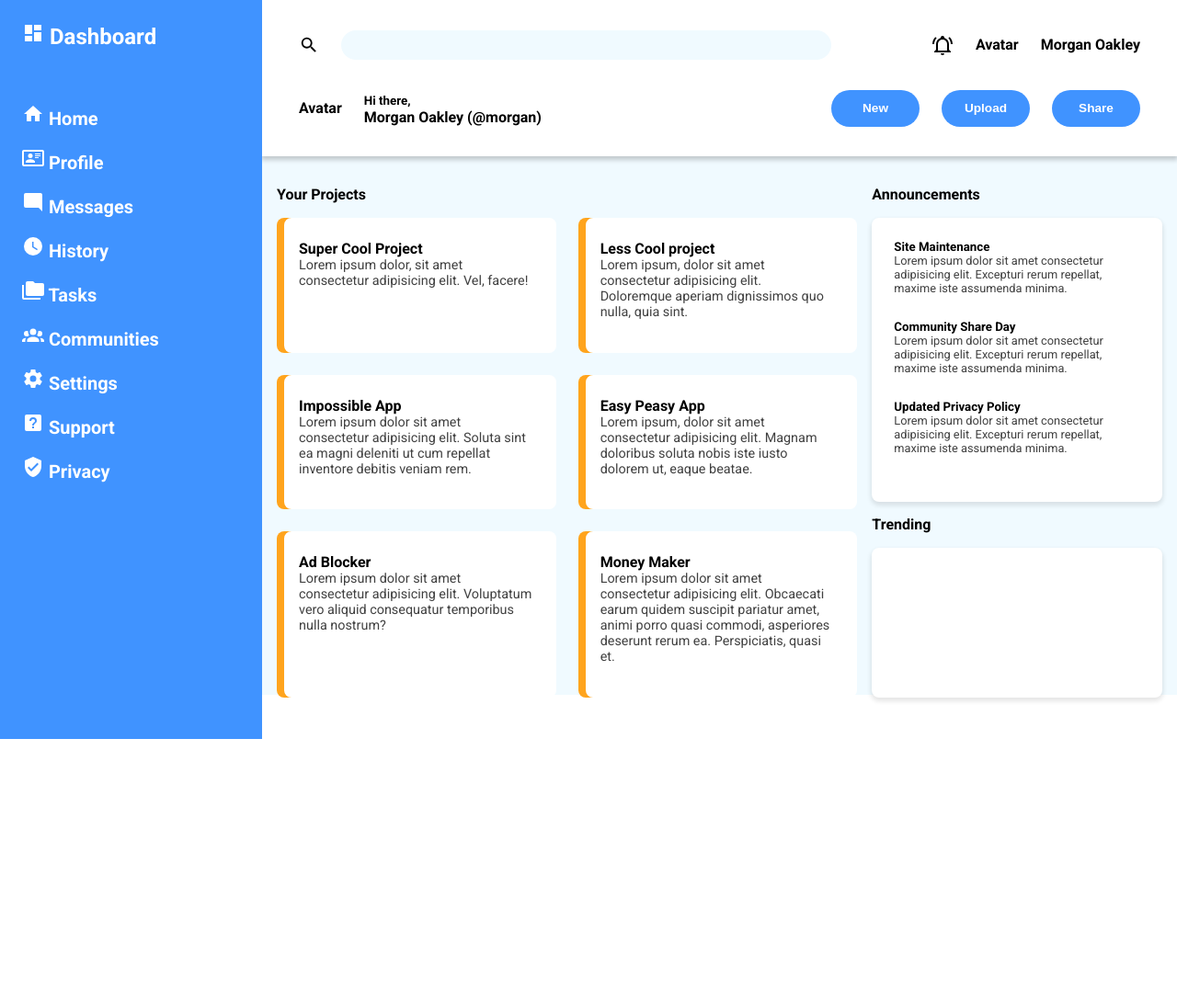
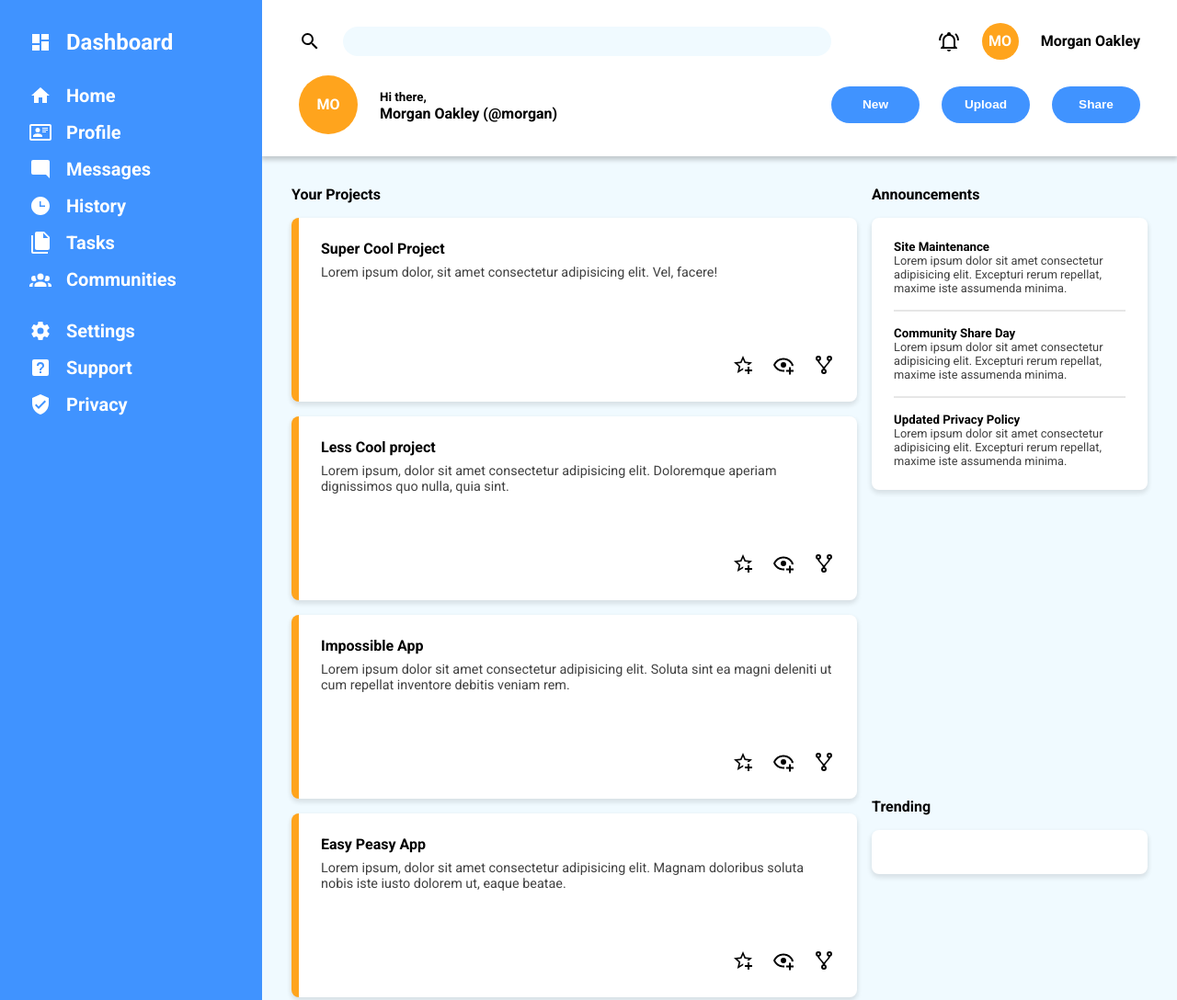
Before and after one commit to pablomattot/admin-dashboard, a plain HTML site: page index.html in a window 1280 px wide. Shown: the top 1088 px of the page at 92% size. Before the commit the page ends 804 px from the top, so only its background shows below. Drawn offline with Linux system fonts and the light colour scheme.

Commit message:
Added svg files to assets and placed them in the html file. Created the avatar divs and styled them.

```diff
--- a/index.html
+++ b/index.html
@@ -14,64 +14,94 @@
     <div class="wrapper">
 
         <nav class="grid-container grid-row-span-2">
-            <h1><svg style="width:24px;height:24px" viewBox="0 0 24 24">
-                    <path fill="currentColor" d="M13,3V9H21V3M13,21H21V11H13M3,21H11V15H3M3,13H11V3H3V13Z" />
-                </svg> Dashboard</h1>
-            <a href="#"><svg style="width:24px;height:24px" viewBox="0 0 24 24">
-                    <path fill="currentColor" d="M10,20V14H14V20H19V12H22L12,3L2,12H5V20H10Z" />
-                </svg> Home</a>
-            <a href="#"><svg style="width:24px;height:24px" viewBox="0 0 24 24">
-                    <path fill="currentColor"
-                        d="M22,3H2C0.91,3.04 0.04,3.91 0,5V19C0.04,20.09 0.91,20.96 2,21H22C23.09,20.96 23.96,20.09 24,19V5C23.96,3.91 23.09,3.04 22,3M22,19H2V5H22V19M14,17V15.75C14,14.09 10.66,13.25 9,13.25C7.34,13.25 4,14.09 4,15.75V17H14M9,7A2.5,2.5 0 0,0 6.5,9.5A2.5,2.5 0 0,0 9,12A2.5,2.5 0 0,0 11.5,9.5A2.5,2.5 0 0,0 9,7M14,7V8H20V7H14M14,9V10H20V9H14M14,11V12H18V11H14" />
-                </svg> Profile</a>
-            <a href="#"><svg style="width:24px;height:24px" viewBox="0 0 24 24">
-                    <path fill="currentColor"
-                        d="M22,4C22,2.89 21.1,2 20,2H4A2,2 0 0,0 2,4V16A2,2 0 0,0 4,18H18L22,22V4Z" />
-                </svg> Messages</a>
-            <a href="#"><svg style="width:24px;height:24px" viewBox="0 0 24 24">
-                    <path fill="currentColor"
-                        d="M12,2A10,10 0 0,0 2,12A10,10 0 0,0 12,22A10,10 0 0,0 22,12A10,10 0 0,0 12,2M16.2,16.2L11,13V7H12.5V12.2L17,14.9L16.2,16.2Z" />
-                </svg> History</a>
-            <a href="#"><svg style="width:24px;height:24px" viewBox="0 0 24 24">
-                    <path fill="currentColor"
-                        d="M22,4H14L12,2H6A2,2 0 0,0 4,4V16A2,2 0 0,0 6,18H22A2,2 0 0,0 24,16V6A2,2 0 0,0 22,4M2,6H0V11H0V20A2,2 0 0,0 2,22H20V20H2V6Z" />
-                </svg> Tasks</a>
-            <a href="#"><svg style="width:24px;height:24px" viewBox="0 0 24 24">
-                    <path fill="currentColor"
-                        d="M12,5.5A3.5,3.5 0 0,1 15.5,9A3.5,3.5 0 0,1 12,12.5A3.5,3.5 0 0,1 8.5,9A3.5,3.5 0 0,1 12,5.5M5,8C5.56,8 6.08,8.15 6.53,8.42C6.38,9.85 6.8,11.27 7.66,12.38C7.16,13.34 6.16,14 5,14A3,3 0 0,1 2,11A3,3 0 0,1 5,8M19,8A3,3 0 0,1 22,11A3,3 0 0,1 19,14C17.84,14 16.84,13.34 16.34,12.38C17.2,11.27 17.62,9.85 17.47,8.42C17.92,8.15 18.44,8 19,8M5.5,18.25C5.5,16.18 8.41,14.5 12,14.5C15.59,14.5 18.5,16.18 18.5,18.25V20H5.5V18.25M0,20V18.5C0,17.11 1.89,15.94 4.45,15.6C3.86,16.28 3.5,17.22 3.5,18.25V20H0M24,20H20.5V18.25C20.5,17.22 20.14,16.28 19.55,15.6C22.11,15.94 24,17.11 24,18.5V20Z" />
-                </svg> Communities</a>
-            <a href="#"><svg style="width:24px;height:24px" viewBox="0 0 24 24">
-                    <path fill="currentColor"
-                        d="M12,15.5A3.5,3.5 0 0,1 8.5,12A3.5,3.5 0 0,1 12,8.5A3.5,3.5 0 0,1 15.5,12A3.5,3.5 0 0,1 12,15.5M19.43,12.97C19.47,12.65 19.5,12.33 19.5,12C19.5,11.67 19.47,11.34 19.43,11L21.54,9.37C21.73,9.22 21.78,8.95 21.66,8.73L19.66,5.27C19.54,5.05 19.27,4.96 19.05,5.05L16.56,6.05C16.04,5.66 15.5,5.32 14.87,5.07L14.5,2.42C14.46,2.18 14.25,2 14,2H10C9.75,2 9.54,2.18 9.5,2.42L9.13,5.07C8.5,5.32 7.96,5.66 7.44,6.05L4.95,5.05C4.73,4.96 4.46,5.05 4.34,5.27L2.34,8.73C2.21,8.95 2.27,9.22 2.46,9.37L4.57,11C4.53,11.34 4.5,11.67 4.5,12C4.5,12.33 4.53,12.65 4.57,12.97L2.46,14.63C2.27,14.78 2.21,15.05 2.34,15.27L4.34,18.73C4.46,18.95 4.73,19.03 4.95,18.95L7.44,17.94C7.96,18.34 8.5,18.68 9.13,18.93L9.5,21.58C9.54,21.82 9.75,22 10,22H14C14.25,22 14.46,21.82 14.5,21.58L14.87,18.93C15.5,18.67 16.04,18.34 16.56,17.94L19.05,18.95C19.27,19.03 19.54,18.95 19.66,18.73L21.66,15.27C21.78,15.05 21.73,14.78 21.54,14.63L19.43,12.97Z" />
-                </svg> Settings</a>
-            <a href="#"><svg style="width:24px;height:24px" viewBox="0 0 24 24">
-                    <path fill="currentColor"
-                        d="M11,18H13V16H11V18M12,6A4,4 0 0,0 8,10H10A2,2 0 0,1 12,8A2,2 0 0,1 14,10C14,12 11,11.75 11,15H13C13,12.75 16,12.5 16,10A4,4 0 0,0 12,6M5,3H19A2,2 0 0,1 21,5V19A2,2 0 0,1 19,21H5A2,2 0 0,1 3,19V5A2,2 0 0,1 5,3Z" />
-                </svg> Support</a>
-            <a href="#"><svg style="width:24px;height:24px" viewBox="0 0 24 24">
-                    <path fill="currentColor"
-                        d="M10,17L6,13L7.41,11.59L10,14.17L16.59,7.58L18,9M12,1L3,5V11C3,16.55 6.84,21.74 12,23C17.16,21.74 21,16.55 21,11V5L12,1Z" />
-                </svg> Privacy</a>
+            <div class="logo">
+                <h1>
+                    <object data="/assets/view-dashboard.svg" type="image/svg+xml">
+                        <!-- Dashboard -->
+                    </object>
+                    Dashboard
+                </h1>
+            </div>
+            <div class="user-menu grid-container">
+                <a href="#">
+                    <object class="nav-icon" data="/assets/home.svg" type="image/svg+xml">
+                        <!-- Home button -->
+                    </object>
+                    Home
+                </a>
+                <a href="#">
+                    <object data="/assets/card-account-details-outline.svg" type="image/svg+xml">
+                        <!-- Profile button -->
+                    </object>
+                    Profile
+                </a>
+                <a href="#">
+                    <object data="/assets/message-reply.svg" type="image/svg+xml">
+                        <!-- Messages button -->
+                    </object>
+                    Messages
+                </a>
+                <a href="#">
+                    <object data="/assets/clock-time-three.svg" type="image/svg+xml">
+                        <!-- History button -->
+                    </object>
+                    History
+                </a>
+                <a href="#">
+                    <object data="/assets/file-multiple.svg" type="image/svg+xml">
+                        <!-- Tasks button -->
+                    </object>
+                    Tasks
+                </a>
+                <a href="#">
+                    <object data="/assets/account-group.svg" type="image/svg+xml">
+                        <!-- Communities button -->
+                    </object>
+                    Communities
+                </a>
+            </div>
+            <div class="user-settings grid-container">
+                <a href="#">
+                    <object data="/assets/cog.svg" type="image/svg+xml">
+                        <!-- Settings -->
+                    </object>
+                    Settings
+                </a>
+                <a href="#">
+                    <object data="/assets/help-box.svg" type="image/svg+xml">
+                        <!-- Support -->
+                    </object>
+                    Support
+                </a>
+                <a href="#">
+                    <object data="/assets/shield-check.svg" type="image/svg+xml">
+                        <!-- Privacy -->
+                    </object>
+                    Privacy
+                </a>
+            </div>
         </nav>
 
         <header class="grid-container">
             <div class="search-bar flex-container">
-                <svg style="width:24px;height:24px" viewBox="0 0 24 24">
-                    <path fill="currentColor"
-                        d="M9.5,3A6.5,6.5 0 0,1 16,9.5C16,11.11 15.41,12.59 14.44,13.73L14.71,14H15.5L20.5,19L19,20.5L14,15.5V14.71L13.73,14.44C12.59,15.41 11.11,16 9.5,16A6.5,6.5 0 0,1 3,9.5A6.5,6.5 0 0,1 9.5,3M9.5,5C7,5 5,7 5,9.5C5,12 7,14 9.5,14C12,14 14,12 14,9.5C14,7 12,5 9.5,5Z" />
-                </svg>
+                <object data="/assets/magnify.svg" type="image/svg+xml">
+                    <!-- Search -->
+                </object>
                 <input type="text" name="search" id="search">
             </div>
             <div class="account flex-container">
-                <svg style="width:24px;height:24px" viewBox="0 0 24 24">
-                    <path fill="currentColor"
-                        d="M10,21H14A2,2 0 0,1 12,23A2,2 0 0,1 10,21M21,19V20H3V19L5,17V11C5,7.9 7.03,5.17 10,4.29C10,4.19 10,4.1 10,4A2,2 0 0,1 12,2A2,2 0 0,1 14,4C14,4.1 14,4.19 14,4.29C16.97,5.17 19,7.9 19,11V17L21,19M17,11A5,5 0 0,0 12,6A5,5 0 0,0 7,11V18H17V11M19.75,3.19L18.33,4.61C20.04,6.3 21,8.6 21,11H23C23,8.07 21.84,5.25 19.75,3.19M1,11H3C3,8.6 3.96,6.3 5.67,4.61L4.25,3.19C2.16,5.25 1,8.07 1,11Z" />
-                </svg>
-                <p>Avatar</p>
+                <object data="/assets/bell-ring-outline.svg" type="image/svg+xml">
+                    <!-- Notifications -->
+                </object>
+                <div class="avatar">
+                    <span>MO</span>
+                </div>
                 <p>Morgan Oakley</p>
             </div>
             <div class="welcome flex-container">
-                <p>Avatar</p>
+                <div class="avatar">
+                    <span>MO</span>
+                </div>
                 <p><small>Hi there,</small><br>Morgan Oakley (@morgan)</p>
             </div>
             <div class="buttons flex-container">
@@ -89,32 +119,62 @@
                     <article class="card">
                         <h4>Super Cool Project</h4>
                         <p>Lorem ipsum dolor, sit amet consectetur adipisicing elit. Vel, facere!</p>
+                        <div class="card-options">
+                            <object data="/assets/star-plus-outline.svg" type="image/svg+xml"></object>
+                            <object data="/assets/eye-plus-outline.svg" type="image/svg+xml"></object>
+                            <object data="/assets/source-fork.svg" type="image/svg+xml"></object>
+                        </div>
                     </article>
                     <article class="card">
                         <h4>Less Cool project</h4>
                         <p>Lorem ipsum, dolor sit amet consectetur adipisicing
                             elit. Doloremque aperiam dignissimos quo nulla, quia sint.</p>
+                            <div class="card-options">
+                                <object data="/assets/star-plus-outline.svg" type="image/svg+xml"></object>
+                                <object data="/assets/eye-plus-outline.svg" type="image/svg+xml"></object>
+                                <object data="/assets/source-fork.svg" type="image/svg+xml"></object>
+                            </div>
                     </article>
                     <article class="card">
                         <h4>Impossible App</h4>
                         <p>Lorem ipsum dolor sit amet consectetur adipisicing
                             elit. Soluta sint ea magni deleniti ut cum repellat inventore debitis veniam rem.</p>
+                            <div class="card-options">
+                                <object data="/assets/star-plus-outline.svg" type="image/svg+xml"></object>
+                                <object data="/assets/eye-plus-outline.svg" type="image/svg+xml"></object>
+                                <object data="/assets/source-fork.svg" type="image/svg+xml"></object>
+                            </div>
                     </article>
                     <article class="card">
                         <h4>Easy Peasy App</h4>
                         <p>Lorem ipsum, dolor sit amet consectetur adipisicing
                             elit. Magnam doloribus soluta nobis iste iusto dolorem ut, eaque beatae.</p>
+                            <div class="card-options">
+                                <object data="/assets/star-plus-outline.svg" type="image/svg+xml"></object>
+                                <object data="/assets/eye-plus-outline.svg" type="image/svg+xml"></object>
+                                <object data="/assets/source-fork.svg" type="image/svg+xml"></object>
+                            </div>
                     </article>
                     <article class="card">
                         <h4>Ad Blocker</h4>
                         <p>Lorem ipsum dolor sit amet consectetur adipisicing
                             elit. Voluptatum vero aliquid consequatur temporibus nulla nostrum?</p>
+                            <div class="card-options">
+                                <object data="/assets/star-plus-outline.svg" type="image/svg+xml"></object>
+                                <object data="/assets/eye-plus-outline.svg" type="image/svg+xml"></object>
+                                <object data="/assets/source-fork.svg" type="image/svg+xml"></object>
+                            </div>
                     </article>
                     <article class="card">
                         <h4>Money Maker</h4>
                         <p>Lorem ipsum dolor sit amet consectetur adipisicing
                             elit. Obcaecati earum quidem suscipit pariatur amet, animi porro quasi commodi, asperiores
                             deserunt rerum ea. Perspiciatis, quasi et.</p>
+                            <div class="card-options">
+                                <object data="/assets/star-plus-outline.svg" type="image/svg+xml"></object>
+                                <object data="/assets/eye-plus-outline.svg" type="image/svg+xml"></object>
+                                <object data="/assets/source-fork.svg" type="image/svg+xml"></object>
+                            </div>
                     </article>
                 </div>
             </section>
@@ -128,6 +188,7 @@
                             elit. Excepturi rerum repellat, maxime iste assumenda minima.
                         </p>
                     </article>
+                    <hr>
                     <article>
                         <h5>Community Share Day</h5>
                         <p>
@@ -135,6 +196,7 @@
                             elit. Excepturi rerum repellat, maxime iste assumenda minima.
                         </p>
                     </article>
+                    <hr>
                     <article>
                         <h5>Updated Privacy Policy</h5>
                         <p>
--- a/style.css
+++ b/style.css
@@ -36,13 +36,26 @@ body {
 nav {
     background-color: #4093ff;
     color: #FFF;
-    grid-template-rows: 4.5rem repeat(9, 2rem);
-    row-gap: 1rem;
-    padding: 1.5rem;
+    padding: 2rem;
     z-index: 2;
+    grid-template-rows: repeat(3, min-content);
+    gap: 2rem;
 }
 
-nav>a {
+nav>div {
+    gap: 1rem;
+}
+
+svg {
+    fill: white;
+}
+
+nav>div>* {
+    display: flex;
+    gap: 1rem;
+}
+
+nav>div>a {
     text-decoration: none;
     color: #FFF;
     font-weight: bold;
@@ -76,6 +89,22 @@ header>.flex-container {
     justify-content: end;
 }
 
+.avatar {
+    background-color: #ffa41d;
+    border-radius: 50%;
+    height: 2.5rem;
+    width: 2.5rem;
+    display: flex;
+    align-items: center;
+    justify-content: center;
+    color: white;
+}
+
+.welcome>.avatar {
+    height: 4rem;
+    width: 4rem;
+}
+
 .buttons>button {
     border: none;
     border-radius: 2rem;
@@ -90,21 +119,22 @@ header>.flex-container {
 
 main {
     background-color: #f0faff;
-    grid-template-columns: 2fr 1fr;
-    padding: 2rem 1rem;
+    grid-template-columns: 1fr min-content;
+    grid-template-rows: repeat(2, 1fr);
+    padding: 2rem;
     gap: 1rem;
-    margin-bottom: 3rem;
 }
 
 #project-cards {
-    grid-template-columns: repeat(2, 1fr);
-    height: 100%;
-    gap: 1.5rem;
+    width: 100%;
+    grid-template-columns: repeat(auto-fit, minmax(300px, 1fr));
+    gap: 1rem;
 }
 
 #project-cards .card {
-    -webkit-box-shadow: inset 8px 0px 0px 0px #ffa41d;
-    box-shadow: inset 8px 0px 0px 0px #ffa41d;
+    border-left: 8px solid #ffa41d;
+    height: 200px;
+    grid-template-rows: max-content 1fr max-content;
 }
 
 .section-title {
@@ -118,21 +148,34 @@ main {
     -webkit-box-shadow: 0px 3px 5px 1px rgba(0, 0, 0, 0.1);
     box-shadow: 0px 3px 5px 1px rgba(0, 0, 0, 0.1);
     padding: 1.5rem;
+    display: grid;
 }
 
 .card>p {
     font-size: .9rem;
     color: #414141;
+    margin: .5rem 0;
 }
 
-#announcement-list {
-    height: 90%;
+.card-options {
+    text-align: right;
 }
+.card-options>* {
+    margin-left: 1rem;
+}
+
+#announcement-list, #trending-list {
+    width: 300px;
+    max-height: 90%;
+}
+
+#announcement-list>hr {
+    height: 1px;
+    border: 1px solid #e6e6e6;
+    margin: 1rem 0;
+}
+
 #announcement-list>article>p {
     font-size: .8rem;
     color: #414141;
 }
-
-#trending-list {
-    height: 100%;
-}
```
Also changed, not shown: assets/account-group.svg (added), assets/bell-ring-outline.svg (added), assets/card-account-details-outline.svg (added), assets/clock-time-three.svg (added), assets/cog.svg (added), assets/eye-plus-outline.svg (added), assets/file-multiple.svg (added), assets/help-box.svg (added), assets/home.svg (added), assets/magnify.svg (added), assets/message-reply.svg (added), assets/shield-check.svg (added), assets/source-fork.svg (added), assets/star-plus-outline.svg (added), 1 more files.
